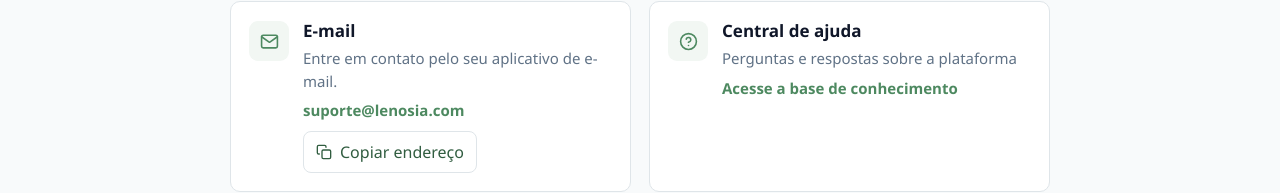
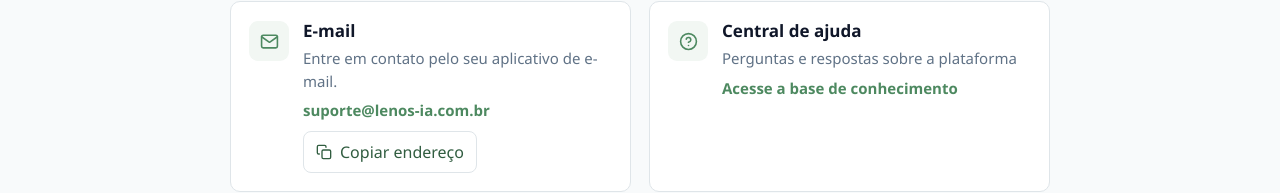
Before and after one commit to rai-cesar-g-s/front-lenos-ia, a React (Vite) app in the folder Novo front Lenos IA/: page /support in a window 1280 px wide. Shown: the part 198-391 px from the top of the page. Built offline with nearby package versions, Linux system fonts and the light colour scheme; no server answers.

Commit message:
Change the email of support

```diff
--- a/Novo front Lenos IA/src/pages/Support.tsx
+++ b/Novo front Lenos IA/src/pages/Support.tsx
@@ -6,7 +6,7 @@ import Footer from '../components/Footer';
 import { useAuth } from '../hooks/useAuth';
 import './style/Support.css';
 
-const SUPPORT_EMAIL = 'suporte@lenosia.com';
+const SUPPORT_EMAIL = 'suporte@lenos-ia.com.br';
 
 export const Support: React.FC = () => {
   const { user } = useAuth();
@@ -169,7 +169,7 @@ export const Support: React.FC = () => {
               <strong>Conclua o envio no seu aplicativo de e-mail</strong>
               <p>
                 A abertura do aplicativo foi solicitada; isso não confirma o envio da mensagem. Se ele não abrir, copie o endereço acima e escreva para{' '}
-                <a href="mailto:suporte@lenosia.com">suporte@lenosia.com</a>.
+                <a href={`mailto:${SUPPORT_EMAIL}`}>{SUPPORT_EMAIL}</a>.
               </p>
             </div>
           </div>
```
